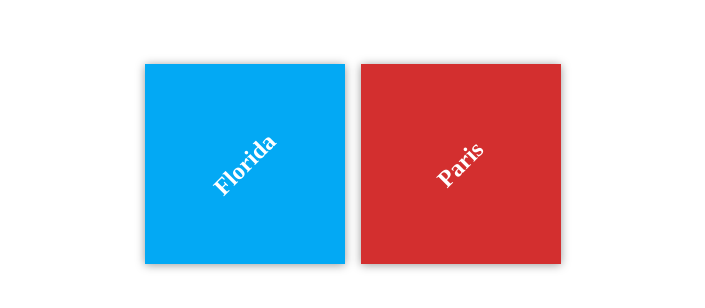
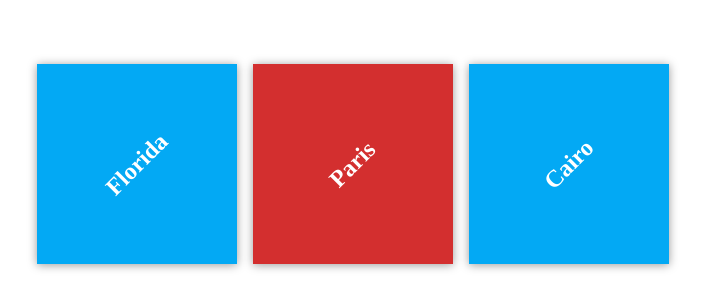
Before and after one commit to tamermaarouf/my-travel-plans, a plain HTML site: page index.html in a window 1280 px wide. Shown: the part 236-544 px from the top of the page, without its empty margins (287-992 px from the left). Drawn offline with Linux system fonts and the light colour scheme.

Commit message:
Add cairo to destination

```diff
--- a/css/app.css
+++ b/css/app.css
@@ -52,3 +52,7 @@ h2{
 #paris {
     background-color: #d32f2f;
 }
+
+#cairo {
+    background-color: #03a9f4;
+}
--- a/index.html
+++ b/index.html
@@ -16,6 +16,11 @@
 			<div class="destination" id="paris">
 				<h2>Paris</h2>
 			</div>
+
+			<div class="destination" id="cairo">
+				<h2>Cairo</h2>
+			</div>
+
 	</div>
 
 </body>
```
